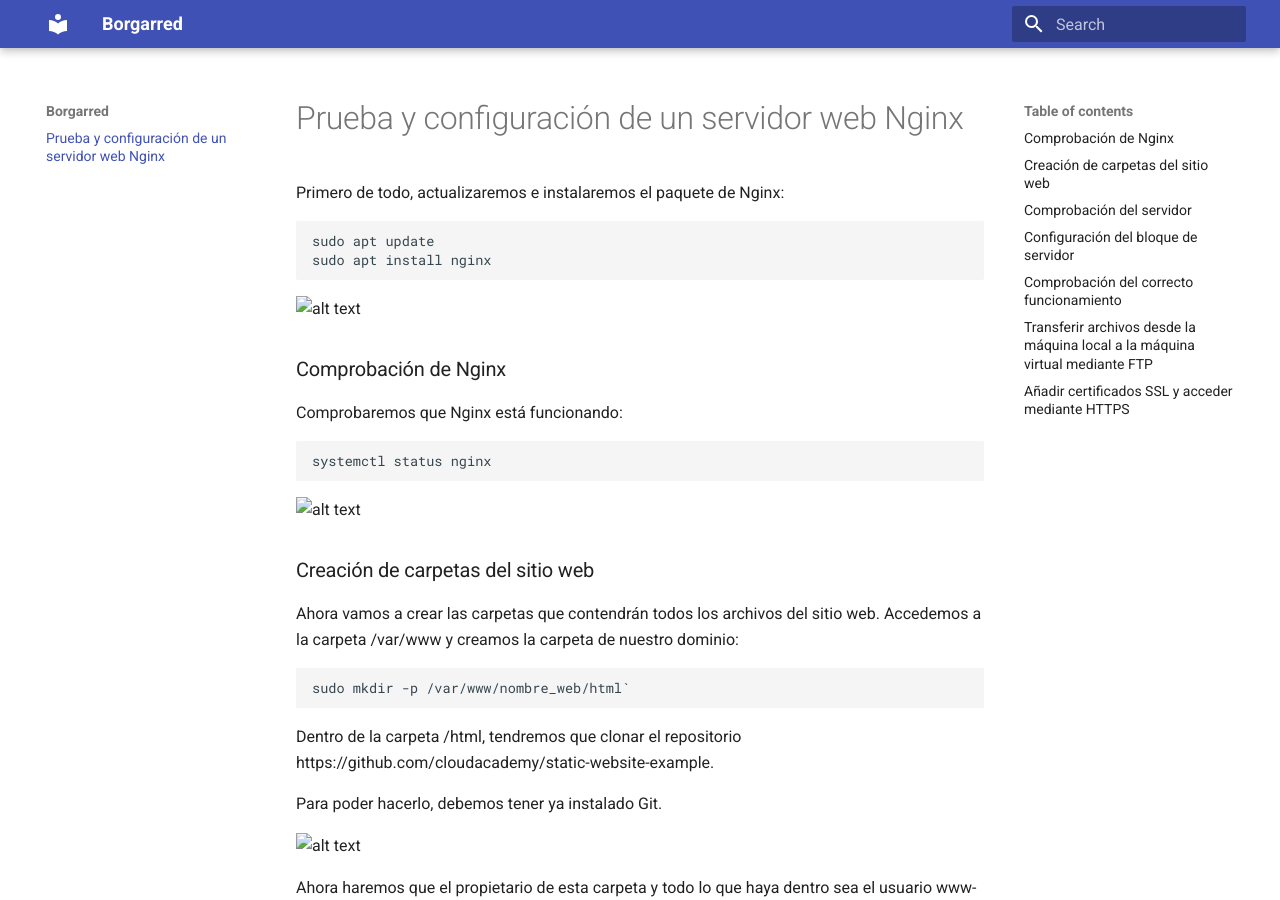
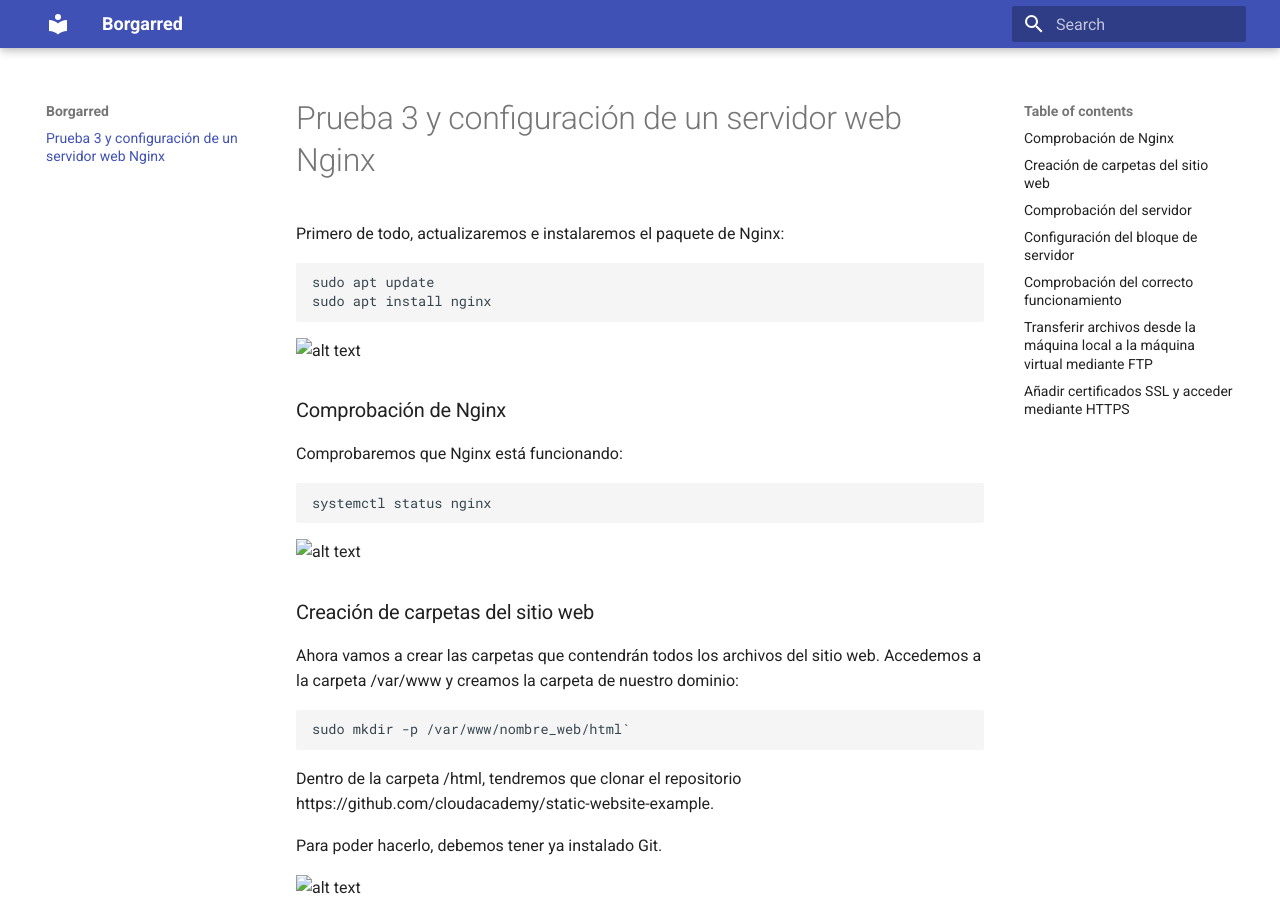
Before and after one commit to Borgarred/borgarred.github.io, an MkDocs documentation site: the page built from docs/index.md, in a window 1280 px wide and 900 px high. Built offline with MkDocs 1.6.1 and Material for MkDocs 9.7.7, drawn with Linux system fonts in a browser that asks for light colours.

Commit message:
prueba 3

````diff
--- a/docs/index.md
+++ b/docs/index.md
@@ -1,4 +1,4 @@
-# Prueba y configuración de un servidor web Nginx
+# Prueba 3 y configuración de un servidor web Nginx
 
 Primero de todo, actualizaremos e instalaremos el paquete de Nginx:
 
@@ -7,7 +7,7 @@
 sudo apt install nginx
 ```
 
-![alt text](/img/image-0.png)
+![alt text](/docs/assets/images/image-0.png)
 
 ### Comprobación de Nginx
 
@@ -17,7 +17,7 @@
 systemctl status nginx
 ```
 
-![alt text](/site/assets/images/image-1.png)
+![alt text](/docs/assets/images/image-1.png)
 
 ### Creación de carpetas del sitio web
 
````
Also changed, not shown: 1 other file.
